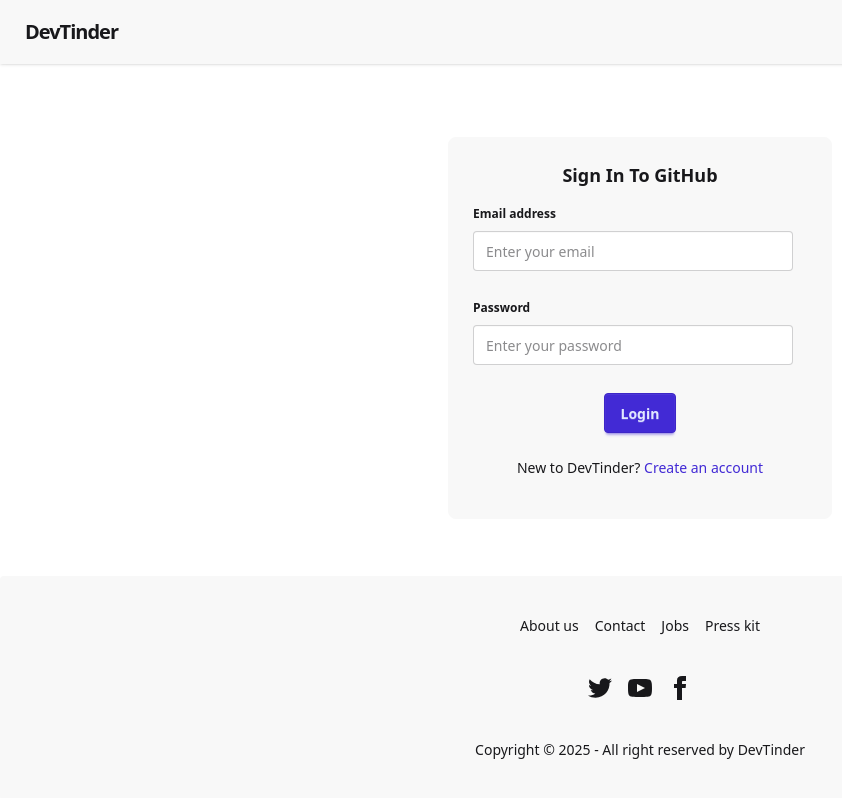
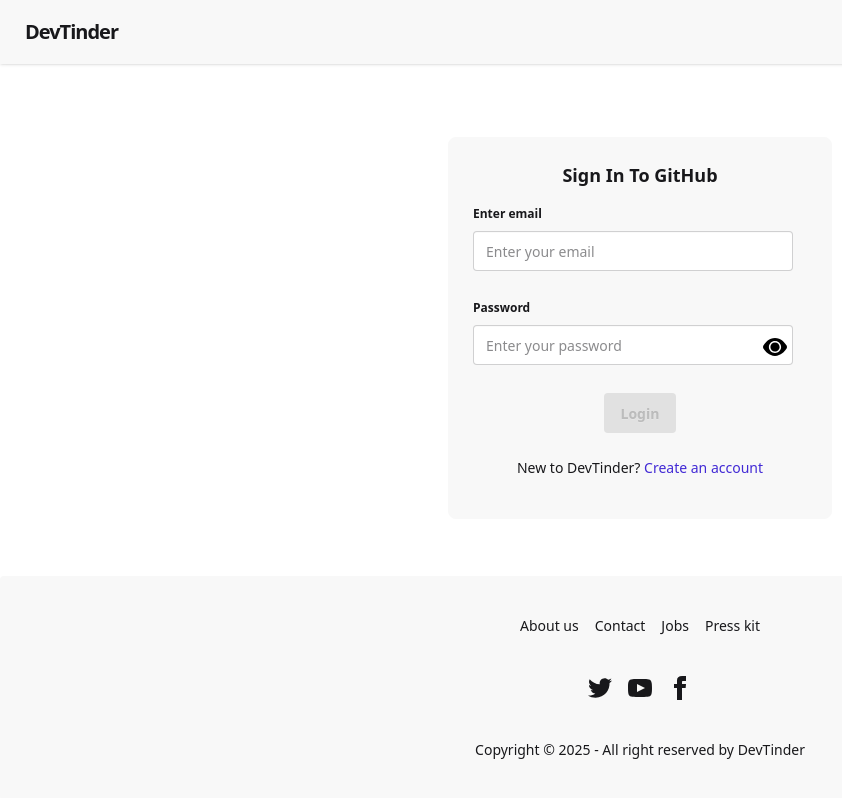
Before and after one commit to Ansonsd5/devTinderFE, a React (Vite) app: page /login in a window 1280 px wide. Shown: the whole page, without its empty margins (0-842 px from the left). Built offline with nearby package versions, Linux system fonts and the light colour scheme; no server answers.

Commit message:
validation on login and signup

```diff
--- a/package.json
+++ b/package.json
@@ -18,7 +18,8 @@
     "react-redux": "^9.2.0",
     "react-router-dom": "^7.5.3",
     "socket.io-client": "^4.8.1",
-    "tailwindcss": "^4.1.5"
+    "tailwindcss": "^4.1.5",
+    "validator": "^13.15.0"
   },
   "devDependencies": {
     "@eslint/js": "^9.22.0",
--- /dev/null
+++ b/src/components/Input.jsx
@@ -0,0 +1,59 @@
+import React, { useRef, useState } from "react";
+import eyeClosedIcon from "../assets/colseeye.svg";
+import eyeOpenIcon from "../assets/openeye.svg";
+const Input = ({
+  value,
+  name,
+  label,
+  type ='text',
+  placeholder,
+  onChange,
+  error,
+  errorMessage,
+  id,
+}) => {
+  console.log("label", label);
+  const isPassword = type === "password";
+  const passwordRef = useRef(null);
+  const [isShow, setIsShow] = useState(false);
+
+  const handleShowPassword = () => {
+    setIsShow((prev) => !prev);
+  };
+
+  return (
+    <fieldset className="fieldset" id={id || name}>
+      {label && <legend className="fieldset-legend">{label}</legend>}
+      <div className="relative">
+        <input
+          type={isPassword && isShow ? "text" : type}
+          name={name}
+          value={value}
+          id={id || name}
+          className={`input ${error ? "border-red-500" : ""}`}
+          placeholder={placeholder}
+          onChange={onChange}
+          aria-invalid={error ? "true" : "false"}
+          aria-describedby={error ? `${name}-error` : undefined}
+          ref={passwordRef}
+        />
+        {isPassword && (
+          <span className="absolute right-5 top-2.5 z-10">
+            <img
+              className="w-[24px] h-[24px]"
+              src={isShow ? eyeClosedIcon : eyeOpenIcon}
+              onClick={() => handleShowPassword()}
+            />
+          </span>
+        )}
+      </div>
+      {error && errorMessage && (
+        <p id={`${name}-error`} className="text-sm text-red-500 mt-1">
+          {errorMessage}
+        </p>
+      )}
+    </fieldset>
+  );
+};
+
+export default Input;
--- a/src/components/Login.jsx
+++ b/src/components/Login.jsx
@@ -1,70 +1,115 @@
 import axios from "axios";
-import React, { useState } from "react";
+import React, { useEffect, useReducer, useState } from "react";
 import { useDispatch, useSelector } from "react-redux";
 import { addUser } from "../utils/userSlice";
 import { useNavigate } from "react-router-dom";
 import { BASE_URL } from "../constant/urls";
+import { login, signUp } from "../config";
+import Input from "./Input";
+import validator from "validator";
 
 const Login = () => {
   const dispatch = useDispatch();
   const navigate = useNavigate();
-  const user = useSelector(store => store.user);
   const [isLogin, setIsLogin] = useState(true);
-  const [email, setEmail] = useState();
-  const [password, setPassword] = useState();
-  const [firstName, setFirstName] = useState();
-  const [lastName, setlastName] = useState();
 
-  const handleInput = (e) => {
-    const { name, value } = e.target;
-    if (name === "email") setEmail(value);
-    else if (name === "password") setPassword(value);
-    else if (name === "firstname") setFirstName(value);
-    else if (name === "lastname") setlastName(value);
-  };
+  const [formData, setFormData] = useState(isLogin ? login : signUp);
 
-  const handleLogin = async (email, password) => {
+  console.log("formData", formData);
+
+  const handleLogin = async () => {
+    const values = Object.fromEntries(formData.map((f) => [f.id, f.value]));
     let URL = isLogin ? "login" : "signup";
-
+console.log("*****",!isLogin,values)
     const payload = {
-      emailId: email,
-      password: password,
-      ...(!isLogin && { firstName }),
-      ...(!isLogin && { lastName }),
+      emailId: values.email,
+      password: values.password,
+      ...(!isLogin && { firstName: values.firstname }),
+      ...(!isLogin && { lastName: values.lastname }),
     };
 
-    console.log("payload for signup", payload);
+    console.log("payload",payload)
 
     try {
       const res = await axios.post(`${BASE_URL}/${URL}`, payload, {
         withCredentials: true,
       });
 
-      if(res.status === 200) {
-        console.log("ressssssssss signup")
+      if (res.status === 200) {
+        console.log("ressssssssss signup");
         dispatch(addUser(res?.data));
-       return navigate("/")
-      }else{
+        return navigate("/");
+      } else {
         return navigate("/login");
       }
-      // navigate("/")
-      // console.log("Sign up response",res)
-      // if(!isLogin && res?.status === 201){
-      //   console.log("Should navigate from here")
-      //   navigate("/login")
-      // }
-
-      // console.log("*******",res)
-
-      // if (isLogin && res.status === 200) {
-      //   dispatch(addUser(res?.data));
-      //   return navigate("/");
-      // } else {
-      //   return navigate("/login");
-      // }
     } catch (err) {
       console.error(`FE ERROR :: ${err}`);
     }
+  };
+  const isFormValid = formData.every(
+    (field) => !field.error && !field.errorMessage && field.value
+  );
+
+  useEffect(() => {
+    setFormData(isLogin ? login : signUp);
+  }, [isLogin]);
+
+  const handleChange = (e, index) => {
+    const { id, value } = e.target;
+
+    setFormData((prev) => {
+      const updated = [...prev];
+      const field = { ...updated[index] };
+
+      const { minLength, maxLength } = field;
+      let error = false;
+      let errorMessage = "";
+
+      if (value.length < minLength) {
+        error = true;
+        errorMessage = `${field.label} should contain at least ${minLength} characters`;
+      } else if (value.length > maxLength) {
+        error = true;
+        errorMessage = `${field.label} should not exceed ${maxLength} characters`;
+      } else {
+        switch (id) {
+          case "email":
+            if (!validator.isEmail(value)) {
+              error = true;
+              if (!value.includes("@")) {
+                errorMessage = `Email should contain "@"`;
+              } else {
+                errorMessage = `Please enter a valid email`;
+              }
+            }
+            break;
+          case "password":
+            if (!validator.isStrongPassword(value)) {
+              error = true;
+              errorMessage =
+                "Password must be a combination of uppercase, lowercase, numbers, and symbols";
+            }
+            break;
+          default:
+            break;
+        }
+      }
+
+      if (
+        field.value === value &&
+        field.error === error &&
+        field.errorMessage === errorMessage
+      ) {
+        return prev;
+      }
+
+      field.value = value;
+      field.error = error;
+      field.errorMessage = errorMessage;
+      updated[index] = field;
+
+      return updated;
+    });
   };
 
   return (
@@ -74,62 +119,22 @@
           {isLogin ? "Sign in to GitHub" : "Sign up to GitHub"}
         </h2>
         <div className="flex gap-4 flex-col">
-          {!isLogin && (
-            <>
-              <fieldset className="fieldset">
-                <legend className="fieldset-legend">First Name</legend>
-                <input
-                  type="text"
-                  name="firstname"
-                  value={firstName}
-                  className="input"
-                  placeholder="Enter your first name"
-                  onChange={(e) => handleInput(e)}
-                />
-              </fieldset>
-              <fieldset className="fieldset">
-                <legend className="fieldset-legend">Last Name</legend>
-                <input
-                  type="text"
-                  name="lastname"
-                  value={lastName}
-                  className="input"
-                  placeholder="Enter your last name"
-                  onChange={(e) => handleInput(e)}
-                />
-              </fieldset>{" "}
-            </>
-          )}
-          <fieldset className="fieldset">
-            <legend className="fieldset-legend">Email address</legend>
-            <input
-              type="email"
-              name="email"
-              value={email}
-              className="input"
-              placeholder="Enter your email"
-              onChange={(e) => handleInput(e)}
-            />
-          </fieldset>
-          <fieldset className="fieldset">
-            <legend className="fieldset-legend ">Password</legend>
-            <input
-              type="password"
-              name="password"
-              value={password}
-              className="input"
-              placeholder="Enter your password"
-              onChange={(e) => handleInput(e)}
-            />
-          </fieldset>
+          {formData &&
+            formData.map((field, index) => {
+              console.log("field", field);
+              return (
+                <Input {...field} onChange={(e) => handleChange(e, index)} />
+              );
+            })}
         </div>
 
         <div className="card-actions justify-center pt-4">
           <button
+            disabled={!isFormValid}
             className="btn btn-primary "
-            onClick={() => handleLogin(email, password)}
+            onClick={() => handleLogin()}
           >
-           {isLogin ? "Login" : "Sign up"}
+            {isLogin ? "Login" : "Sign up"}
           </button>
         </div>
         <div className="p-4 text-center">
--- a/src/config.js
+++ b/src/config.js
@@ -1,22 +1,54 @@
-export const  loginDetails = {
-    email :{
-        name : "email",
-        label : "Enter",
-        id :"email",
-        value :"",
-        minLength :7,
-        maxLength :60,
-        placeholder :"Enter your email"
 
-    },
-    password :{
-        name : "password",
-        label : "password",
-        id :"password",
-        value :"",
-        minLength :7,
-        maxLength :60,
-        placeholder :"Enter your email"
+  const firstName = {
+    name: 'firstname',
+    label: 'First Name',
+    id: 'firstname',
+    minLength: 4,
+    maxLength: 60,
+    placeholder: 'Enter your first name',
+    value: '',
+    error: false,
+    errorMessage :'',
+    type :'text',
+  }
+ const lastName = {
+    name: 'lastname',
+    label: 'Last Name',
+    id: 'lastname',
+    minLength: 1,
+    maxLength: 60,
+    placeholder: 'Enter your last name',
+    value: '',
+    error: false,
+    type :'text',
+    errorMessage :''
+  }
+  const email=  {
+    name: 'email',
+    label: 'Enter email',
+    id: 'email',
+    value: '',
+    minLength: 7,
+    maxLength: 60,
+    placeholder: 'Enter your email',
+    error: false,
+    errorMessage :'',
+    type: "email"
+  }
+  const password = {
+    name: 'password',
+    label: 'Password',
+    id: 'password',
+    value: '',
+    minLength: 8,
+    maxLength: 60,
+    placeholder: 'Enter your password',
+    error: false,
+    errorMessage :'',
+    type :'password',
+  }
 
-    }
-}
+
+export const signUp = [firstName,lastName,email,password];
+
+export const login = [email,password];
```
Also changed, not shown: src/assets/colseeye.svg (added), src/assets/openeye.svg (added).
